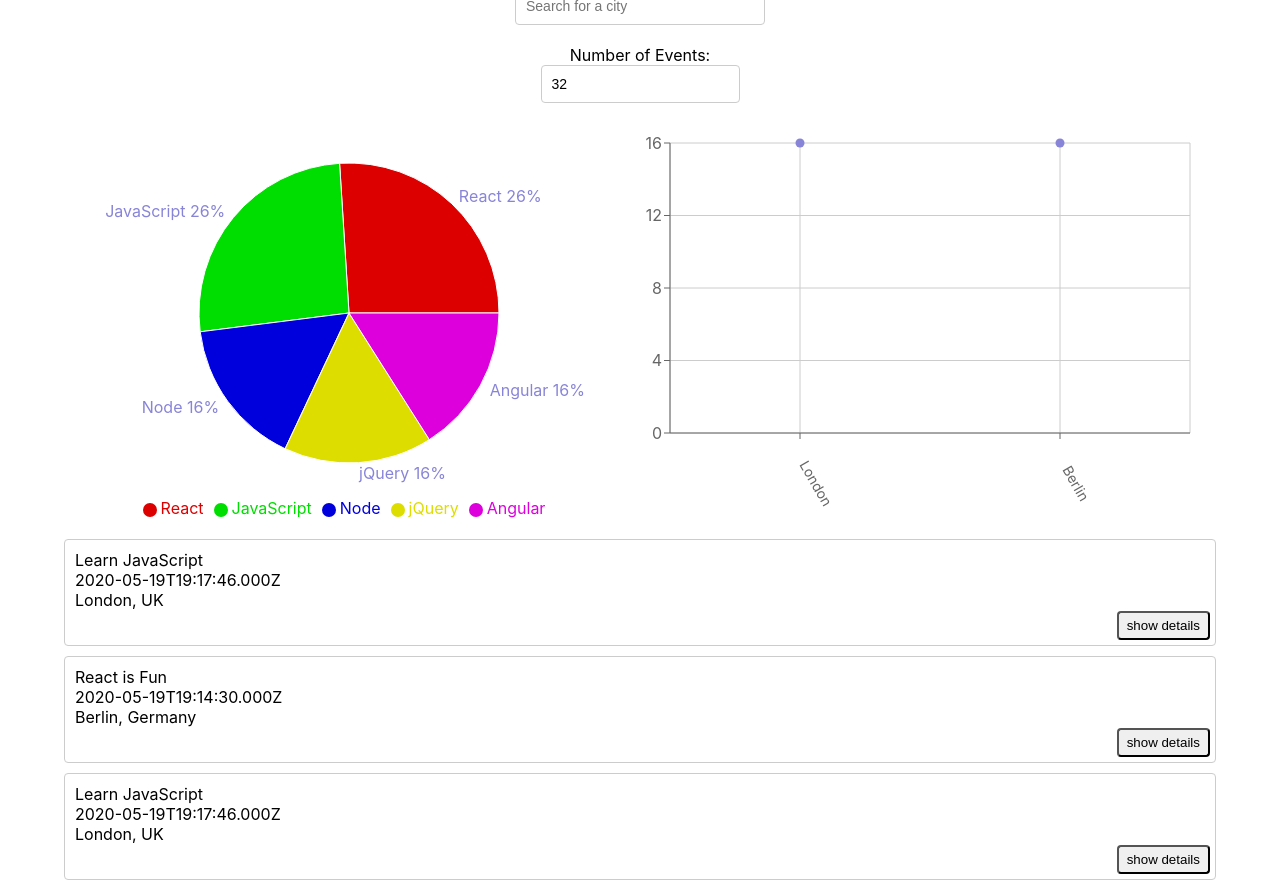
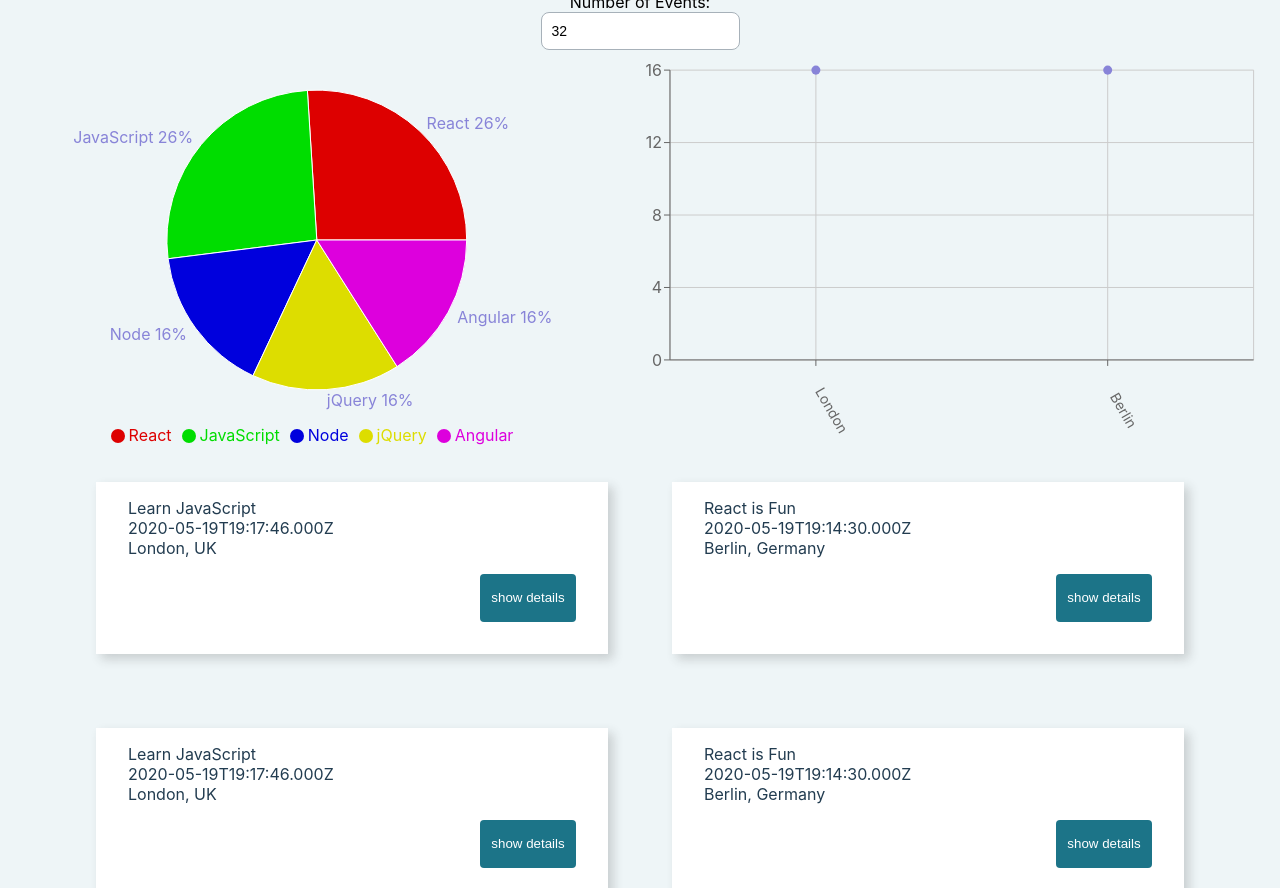
Before and after one commit to sanas12/A4-MeetApp, a React (Create React App) app: page / in a window 1280 px wide. Shown: the part 120-1008 px from the top of the page. Built offline with nearby package versions, Linux system fonts and the light colour scheme; what atatus-spa would draw is missing.

Commit message:
Added styles

```diff
--- a/src/App.css
+++ b/src/App.css
@@ -1,12 +1,20 @@
 @import url(https://fonts.googleapis.com/css?family=Roboto:500);
-
 .App {
   text-align: center;
-  padding: 2% 5%;
+  width: 100vw;
+  min-height: 100vh;
+  background-color: #eef5f7;
 }
 
 .App * {
   box-sizing: border-box;
+}
+
+h1 {
+  margin: 0;
+  font-family: "DINPro-Cond", Helvetica, Arial, sans-serif;
+  font-size: 4em;
+  line-height: 1.15;
 }
 
 ul {
@@ -18,34 +26,133 @@ p {
   margin: 5px 0;
 }
 
-input[type="text"],
-input[type="number"] {
+.user-controls {
+  display: flex;
+  flex-direction: column;
+  justify-content: center;
+  align-items: center;
+  background-color: #223c50;
+  color: white;
+  padding-top: 3rem;
+  padding-bottom: 3rem;
+  gap: 1rem;
+}
+
+#page-title {
+  margin-top: 0;
+}
+
+input {
   padding: 8px 6px 8px 10px;
-  border-radius: 4px;
+  border: 1px solid rgb(167, 177, 185);
+  border-radius: 8px;
   outline: none;
-  border: 1px solid #ccc;
   font-size: 14px;
   line-height: 20px;
   align-self: center;
   height: 38px;
-  margin-bottom: 20px;
+  margin: 0;
+  background-color: white;
+  color: black;
 }
 
 .city {
-  width: 250px;
+  width: 18em;
 }
 
 #city-search {
   display: flex;
-  flex-direction: column;
-  margin: auto;
+  flex-direction: row;
+  gap: 1rem;
+  align-items: center;
+  justify-content: end;
   position: relative;
 }
 
+#number-of-events {
+  display: flex;
+  gap: 1rem;
+  align-items: center;
+}
+
+#event-list {
+  display: flex;
+  flex-wrap: wrap;
+  padding: 2rem;
+  gap: 2rem;
+  justify-content: center;
+  align-items: start;
+  margin: 0;
+}
+
+#event-list:nth-child(odd):last-child {
+  justify-content: flex-start;
+}
+
+#event-number-input {
+  width: 9.5rem;
+}
+
+@media (min-width: 768px) {
+  #event-list {
+    padding-left: 4rem;
+    padding-right: 4rem;
+    gap: 4rem;
+  }
+}
+
+@media (min-width: 1024px) {
+  #event-list {
+    padding-left: 6rem;
+    padding-right: 6rem;
+  }
+}
+
+.event {
+  display: flex;
+  flex-direction: column;
+  flex: 0 1 calc(50% - 2rem);
+  position: relative;
+  color: #223c50;
+  padding: 2rem;
+  padding-top: 1rem;
+  margin-bottom: 10px;
+  text-align: left;
+  position: relative;
+  width: 75%;
+  justify-content: center;
+  background-color: white;
+  box-shadow: 5px 5px 10px 0 rgba(51, 51, 51, 0.2);
+}
+
+#event-info {
+  width: 100%;
+  display: flex;
+  flex-direction: column;
+}
+
+.details-btn {
+  right: 5px;
+  bottom: 5px;
+  padding: 5px 8px;
+  border-radius: 4px;
+  height: 3rem;
+  background-color: #1c7488;
+  border: none;
+  outline: none;
+  cursor: pointer;
+  align-self: end;
+  width: 6rem;
+  color: white;
+  margin-top: 1rem;
+}
+
 .suggestions {
+  background-color: black;
   width: 250px;
   position: absolute;
-  top: 45px;
+  top: 48px;
+  right: 0px;
   z-index: 2;
   align-self: center;
   margin: 0;
@@ -53,39 +160,21 @@ input[type="number"] {
   box-shadow: 10px 10px 16px -12px rgba(0, 0, 0, 0.75);
 }
 
-.suggestions>li {
+.suggestions > li {
   text-align: left;
   padding: 8px 6px 8px 10px;
-  background-color: #eee;
+  background-color: #e9eff5;
   cursor: default;
 }
 
-.suggestions>li:last-child {
+.suggestions > li:last-child {
   border-bottom-left-radius: 4px;
   border-bottom-right-radius: 4px;
 }
 
-.suggestions>li:hover {
+.suggestions > li:hover {
   background-color: #bcdcdb;
-}
-
-.event {
-  padding: 10px 10px 35px;
-  margin-bottom: 10px;
-  text-align: left;
-  border: 1px solid #ccc;
-  border-radius: 4px;
-  position: relative;
-}
-
-.details-btn {
-  position: absolute;
-  right: 5px;
-  bottom: 5px;
-  padding: 5px 8px;
-  border-radius: 4px;
-  outline: none;
-  cursor: pointer;
+  color: black;
 }
 
 .alerts-container {
@@ -96,13 +185,97 @@ input[type="number"] {
   z-index: 1000;
 }
 
+/* Styling for loading message */
+
+.loading-container {
+  display: flex;
+  flex-direction: column;
+  align-items: center;
+}
+
+.loading-message {
+  text-align: center;
+  color: #1c7488;
+}
+
+/* HTML: <div class="loader"></div> */
+.loader {
+  width: 50px;
+  height: 28px;
+  --_g: no-repeat radial-gradient(farthest-side, #1c7488 94%, #1c7488);
+  background:
+    var(--_g) 50% 0,
+    var(--_g) 100% 0;
+  background-size: 12px 12px;
+  position: relative;
+  animation: l23-0 1.5s linear infinite;
+}
+
+.loader:before {
+  content: "";
+  position: absolute;
+  height: 12px;
+  aspect-ratio: 1;
+  border-radius: 50%;
+  background: #1c7488;
+  left: 0;
+  top: 0;
+  animation:
+    l23-1 1.5s linear infinite,
+    l23-2 0.5s cubic-bezier(0, 200, 0.8, 200) infinite;
+}
+@keyframes l23-0 {
+  0%,
+  31% {
+    background-position:
+      50% 0,
+      100% 0;
+  }
+  33% {
+    background-position:
+      50% 100%,
+      100% 0;
+  }
+  43%,
+  64% {
+    background-position:
+      50% 0,
+      100% 0;
+  }
+  66% {
+    background-position:
+      50% 0,
+      100% 100%;
+  }
+  79% {
+    background-position:
+      50% 0,
+      100% 0;
+  }
+  100% {
+    transform: translateX(calc(-100% / 3));
+  }
+}
+@keyframes l23-1 {
+  100% {
+    left: calc(100% + 7px);
+  }
+}
+@keyframes l23-2 {
+  100% {
+    top: -0.1px;
+  }
+}
+
 .charts-container {
   display: grid;
   grid-template-columns: 1fr 1fr;
 }
 
-/* media queries */
-@media (max-width: 768px) {
+@media (max-width: 767px) {
+  #event-list .event {
+    flex: 1 1 100%;
+  }
   .charts-container {
     grid-template-columns: 1fr;
   }
```
